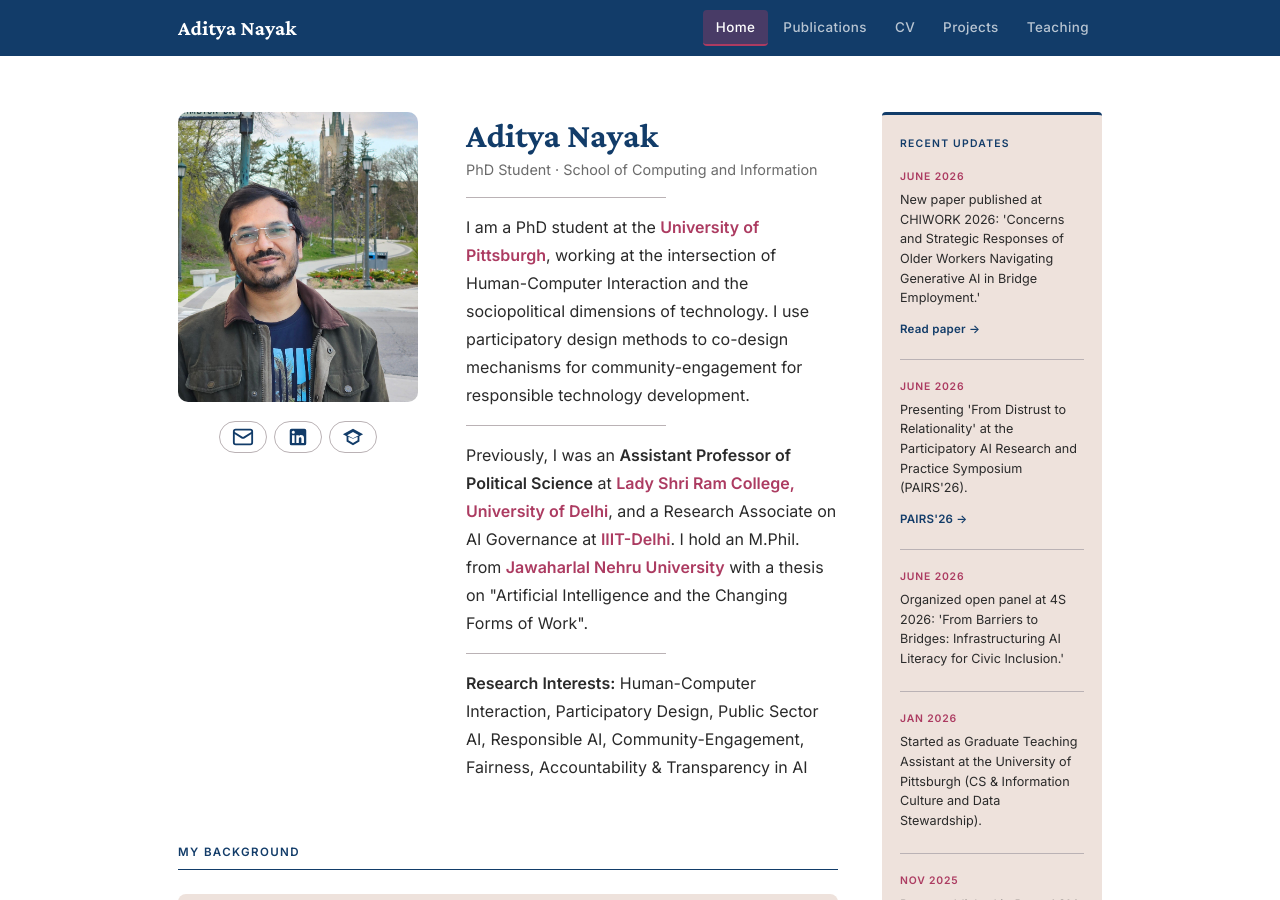
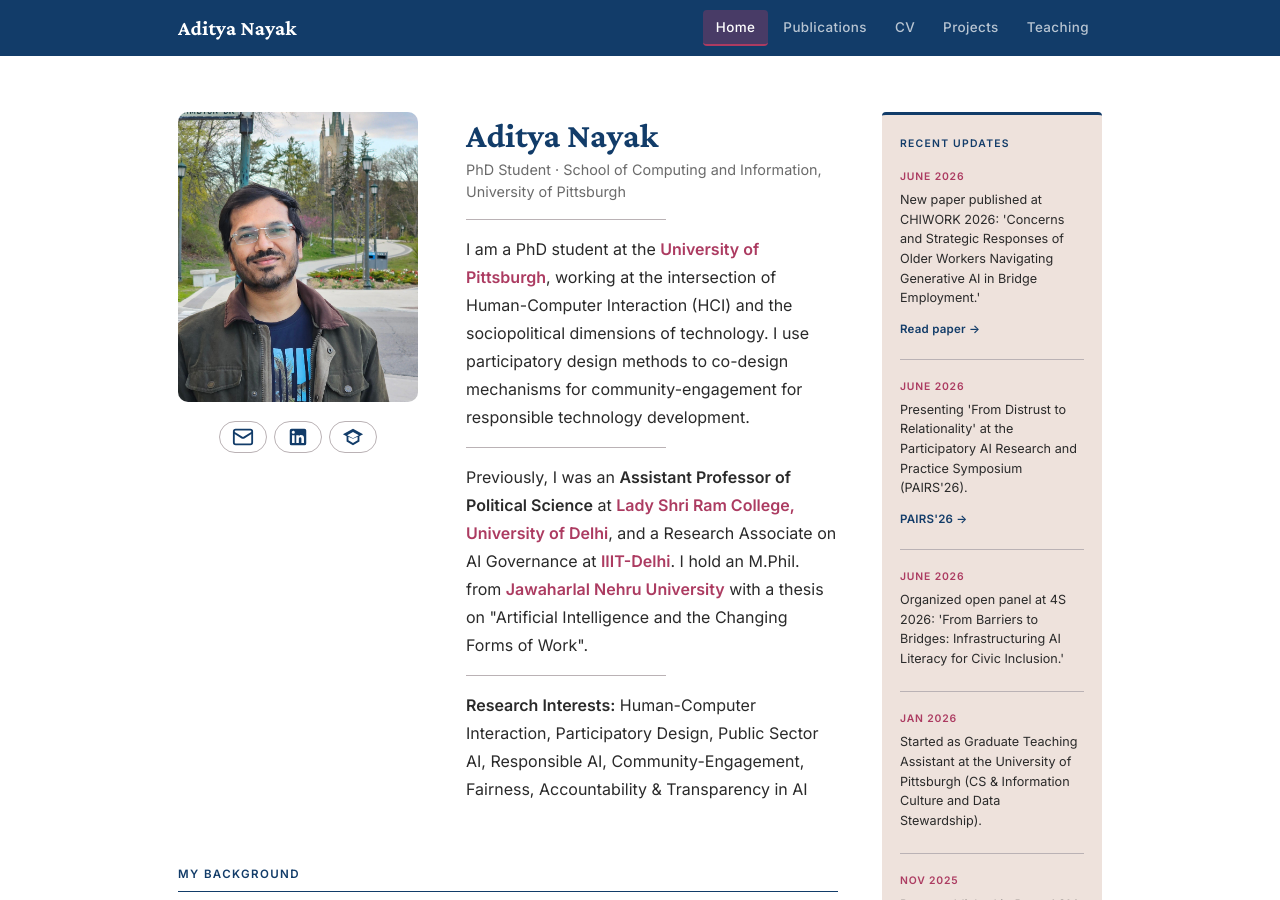
Before and after one commit to adityanayak-info/adityanayak-info.github.io, a Jekyll site: the page built from index.md, in a window 1280 px wide and 900 px high. Built offline with Jekyll 4.4.1, drawn with Linux system fonts in a browser that asks for light colours.

Commit message:
Update index.md

```diff
--- a/index.md
+++ b/index.md
@@ -44,11 +44,11 @@
   <!-- ── Right column: text only ── -->
   <div class="profile-text">
     <h1>Aditya Nayak</h1>
-    <p class="profile-subtitle">PhD Student · School of Computing and Information</p>
+    <p class="profile-subtitle">PhD Student · School of Computing and Information, University of Pittsburgh</p>
 
     <hr class="profile-rule">
 
-    <p>I am a PhD student at the <a class="inst-link" href="https://www.sci.pitt.edu" target="_blank">University of Pittsburgh</a>, working at the intersection of Human-Computer Interaction and the sociopolitical dimensions of technology. I use participatory design methods to co-design mechanisms for community-engagement for responsible technology development.</p>
+    <p>I am a PhD student at the <a class="inst-link" href="https://www.sci.pitt.edu" target="_blank">University of Pittsburgh</a>, working at the intersection of Human-Computer Interaction (HCI) and the sociopolitical dimensions of technology. I use participatory design methods to co-design mechanisms for community-engagement for responsible technology development.</p>
 
     <hr class="profile-rule">
 
```
